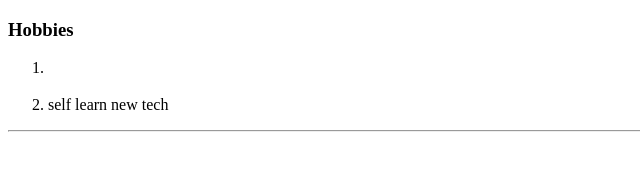
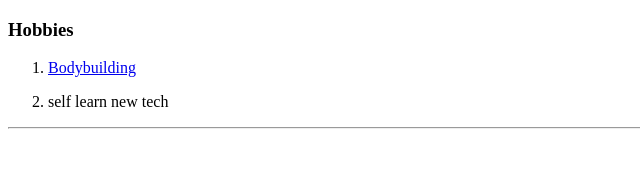
Before and after one commit to SherifAckles/cv, a plain HTML site: page hobbies.html in a window 1280 px wide. Shown: the whole page, without its empty margins (0-640 px from the left). Drawn offline with Linux system fonts and the light colour scheme.

Commit message:
Update hobbies.html

```diff
--- a/hobbies.html
+++ b/hobbies.html
@@ -10,7 +10,7 @@
     <h3>Hobbies</h3>
 <ol>
     <li>
-        <p><a href="/images/bodybuilding.png"><Bodybuilding></a></p>
+        <p><a href="/images/bodybuilding.png">Bodybuilding</a></p>
 </li>
 <li>
     <p>self learn new tech</p>
```
